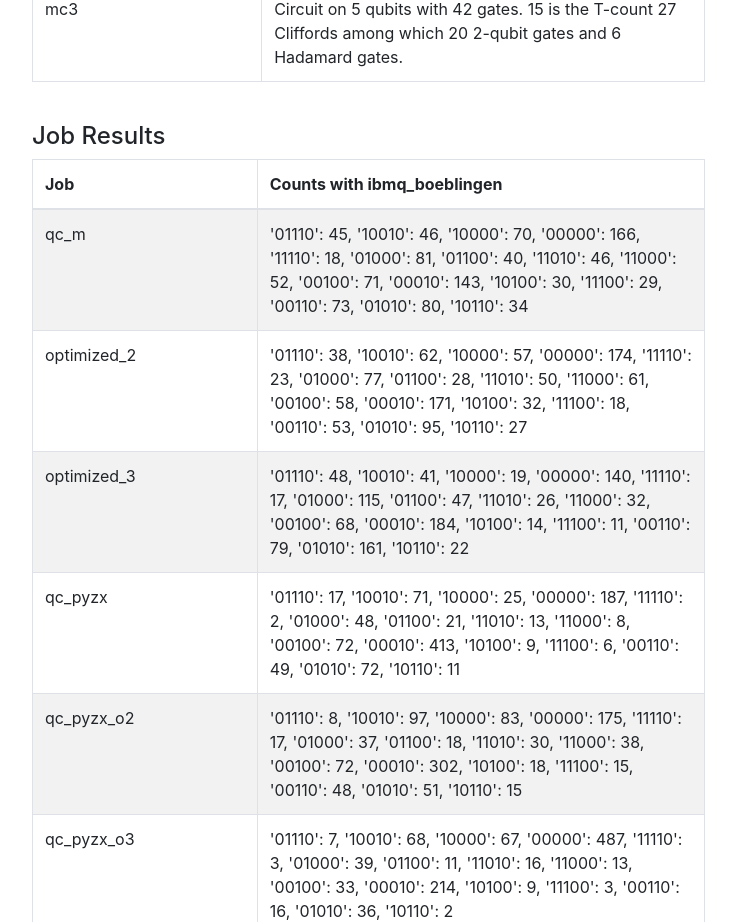
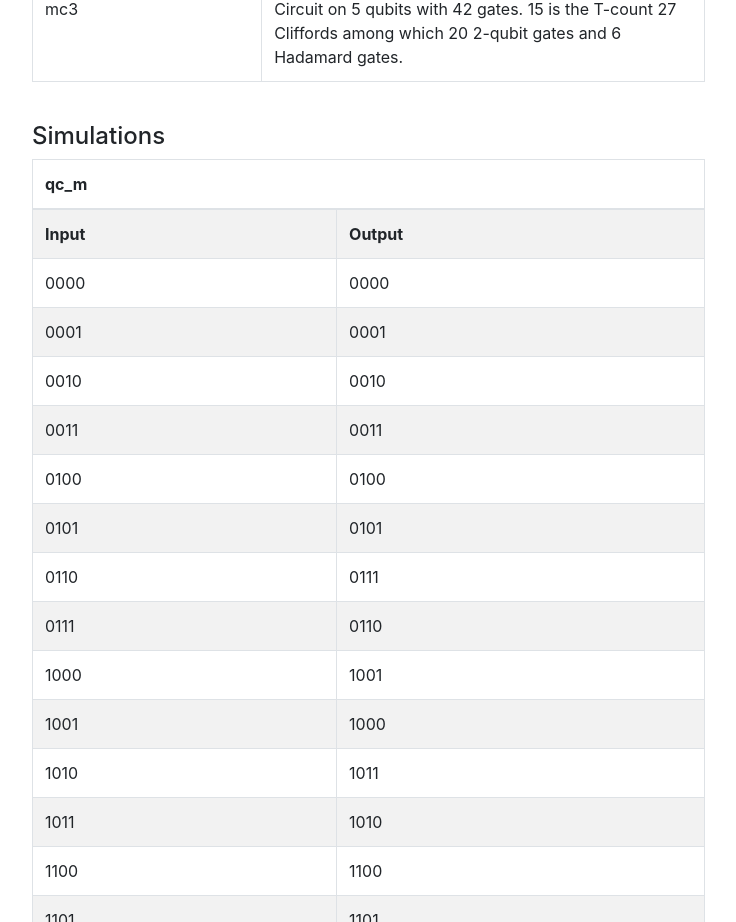
Before and after one commit to AnaNeri/quantamorphismsGuide, a React (Create React App) app: page /detailedPerformance in a window 1280 px wide. Shown: the part 3020-3942 px from the top of the page, without its empty margins (258-994 px from the left). Built offline with nearby package versions, Linux system fonts and the light colour scheme.

Commit message:
Remove Job information

```diff
--- a/src/containers/DetailedPerformance.js
+++ b/src/containers/DetailedPerformance.js
@@ -227,72 +227,6 @@ function Content() {
           </tbody>
         </Table>
 
-        <br/>
-        <h4>Job Results</h4>
-
-        <Table striped bordered hover>
-          <thead>
-             <tr>
-              <th>Job</th>
-              <th>Counts with ibmq_boeblingen</th>
-            </tr>
-          </thead>
-          <tbody>
-            <tr>
-              <td>qc_m </td>
-              <td>'01110': 45, '10010': 46, '10000': 70, '00000': 166, '11110': 18, '01000': 81, '01100': 40, '11010': 46, '11000': 52, '00100': 71, '00010': 143, '10100': 30, '11100': 29, '00110': 73, '01010': 80, '10110': 34</td>
-            </tr>
-            <tr>
-              <td>optimized_2 </td>
-              <td>'01110': 38, '10010': 62, '10000': 57, '00000': 174, '11110': 23, '01000': 77, '01100': 28, '11010': 50, '11000': 61, '00100': 58, '00010': 171, '10100': 32, '11100': 18, '00110': 53, '01010': 95, '10110': 27</td>
-            </tr>
-            <tr>
-              <td>optimized_3 </td>
-              <td>'01110': 48, '10010': 41, '10000': 19, '00000': 140, '11110': 17, '01000': 115, '01100': 47, '11010': 26, '11000': 32, '00100': 68, '00010': 184, '10100': 14, '11100': 11, '00110': 79, '01010': 161, '10110': 22</td>
-            </tr>
-            <tr>
-              <td>qc_pyzx </td>
-              <td>'01110': 17, '10010': 71, '10000': 25, '00000': 187, '11110': 2, '01000': 48, '01100': 21, '11010': 13, '11000': 8, '00100': 72, '00010': 413, '10100': 9, '11100': 6, '00110': 49, '01010': 72, '10110': 11</td>
-            </tr>
-            <tr>
-              <td>qc_pyzx_o2 </td>
-              <td>'01110': 8, '10010': 97, '10000': 83, '00000': 175, '11110': 17, '01000': 37, '01100': 18, '11010': 30, '11000': 38, '00100': 72, '00010': 302, '10100': 18, '11100': 15, '00110': 48, '01010': 51, '10110': 15</td>
-            </tr>
-            <tr>
-              <td>qc_pyzx_o3 </td>
-              <td>'01110': 7, '10010': 68, '10000': 67, '00000': 487, '11110': 3, '01000': 39, '01100': 11, '11010': 16, '11000': 13, '00100': 33, '00010': 214, '10100': 9, '11100': 3, '00110': 16, '01010': 36, '10110': 2</td>
-            </tr>
-            <tr>
-              <td>mitigated_counts_py3</td>
-              <td>'01101': 1.9025926667470827e-13, '00010': 231.42320558949913, '10110': 4.109007052796251e-12, '11101': 3.7355020335652633e-13, '10101': 4.127682353902151e-13, '11100': 7.1944631784177926e-12, '11010': 10.26373952357675, '00110': 10.496659988495209, '00100': 22.39818144617853, '11110': 6.602006891480092e-12, '11000': 6.027141230280036, '01010': 31.45169408193904, '01100': 3.8999590198554595, '01110': 1.379207151589422e-11, '10100': 0.9860952727654981, '01111': 9.08176935347435e-13, '10010': 72.53372987491537, '01000': 29.877042019718104, '10000': 63.0523429553835, '00000': 541.5902089976015, '11111': 2.8337000714667715e-13</td>
-            </tr>
-            <tr>
-              <td>qc_1011 </td>
-              <td>'01110': 46, '10010': 66, '10000': 89, '00000': 121, '11110': 51, '01000': 63, '01100': 48, '11010': 33, '11000': 53, '00100': 86, '00010': 79, '10100': 59, '11100': 44, '00110': 73, '01010': 57, '10110': 56</td>
-            </tr>
-            <tr>
-              <td>qc_1011_pyzx</td>
-              <td>'01110': 31, '10010': 55, '10000': 89, '00000': 31, '11110': 60, '01000': 9, '01100': 13, '11010': 18, '11000': 20, '00100': 93, '00010': 23, '10100': 337, '11100': 41, '00110': 54, '01010': 13, '10110': 137</td>
-            </tr>
-            <tr>
-              <td>qc_pyzx_o3_1011</td>
-              <td>'01110': 52, '10010': 88, '10000': 123, '00000': 91, '11110': 56, '01000': 42, '01100': 39, '11010': 84, '11000': 52, '00100': 55, '00010': 79, '10100': 60, '11100': 44, '00110': 46, '01010': 56, '10110': 57</td>
-            </tr>
-            <tr>
-              <td>qc_pyzx_o2_1011</td>
-              <td>'01110': 22, '10010': 66, '10000': 73, '00000': 51, '11110': 28, '01000': 11, '01100': 19, '11010': 21, '11000': 21, '00100': 111, '00010': 40, '10100': 143, '11100': 28, '00110': 138, '01010': 20, '10110': 232</td>
-            </tr>
-            <tr>
-              <td>mitigated_counts_py2_1011</td>
-              <td>'00010': 28.348896079648775, '10110': 278.46034881838597, '11100': 25.236287681747786, '11010': 16.398856577218712, '00110': 152.03936776335644, '00100': 108.01848479352613, '11110': 27.521920854591524, '11000': 15.003203857793961, '01010': 14.982431798926187, '01100': 12.329312835245497, '01110': 17.27124607417347, '10100': 155.49692467175146, '10010': 60.871105410866406, '01000': 3.6283887956429672, '10000': 71.01845109474996, '00000': 37.37477289246938</td>
-            </tr>
-            <tr>
-              <td>mitigated_counts_py_1011</td>
-              <td>'00010': 14.136299968825842, '10110': 156.76357040605757, '11100': 38.14535228132481, '11010': 10.70725016548844, '00110': 52.18851265331513, '00100': 81.50175904997565, '11110': 70.24992913629833, '11000': 12.385737366418335, '01010': 6.149067042338287, '01100': 3.8711620529374478, '01110': 29.21428388433393, '10100': 399.0275760047927, '01001': 2.2206062443564626e-13, '10010': 52.510893369859424, '01000': 2.2685604331294105, '10000': 80.8863180976907, '00000': 13.993728087350373</td>
-            </tr>
-
-          </tbody>
-        </Table>
 
         <br/>
         <h4>Simulations</h4>
```
